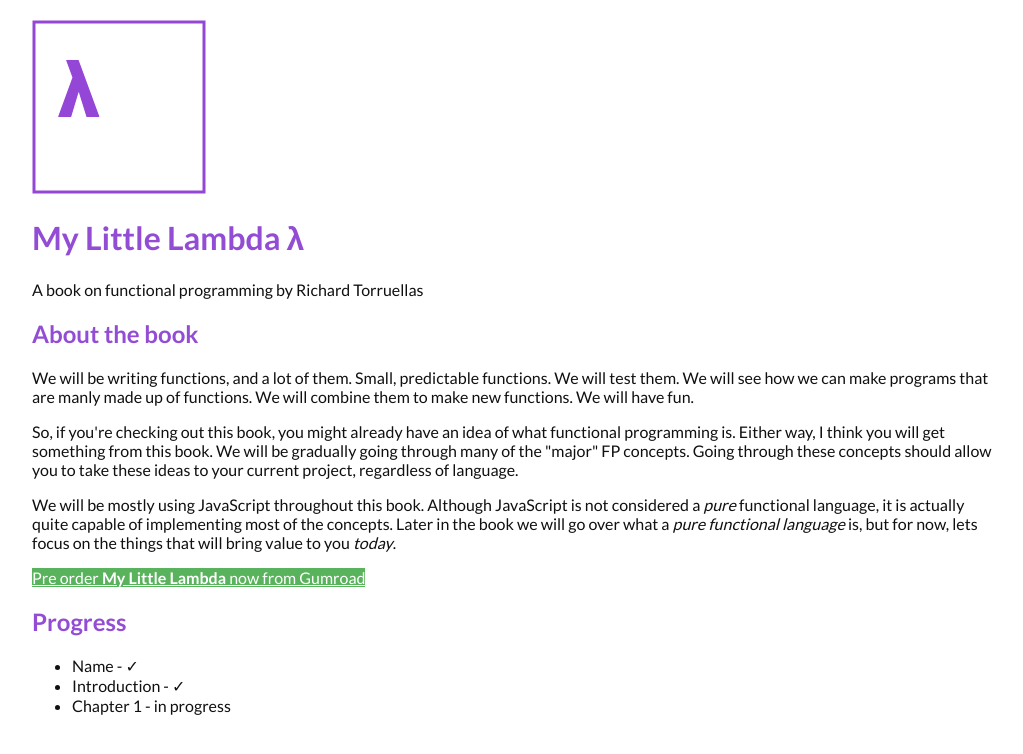
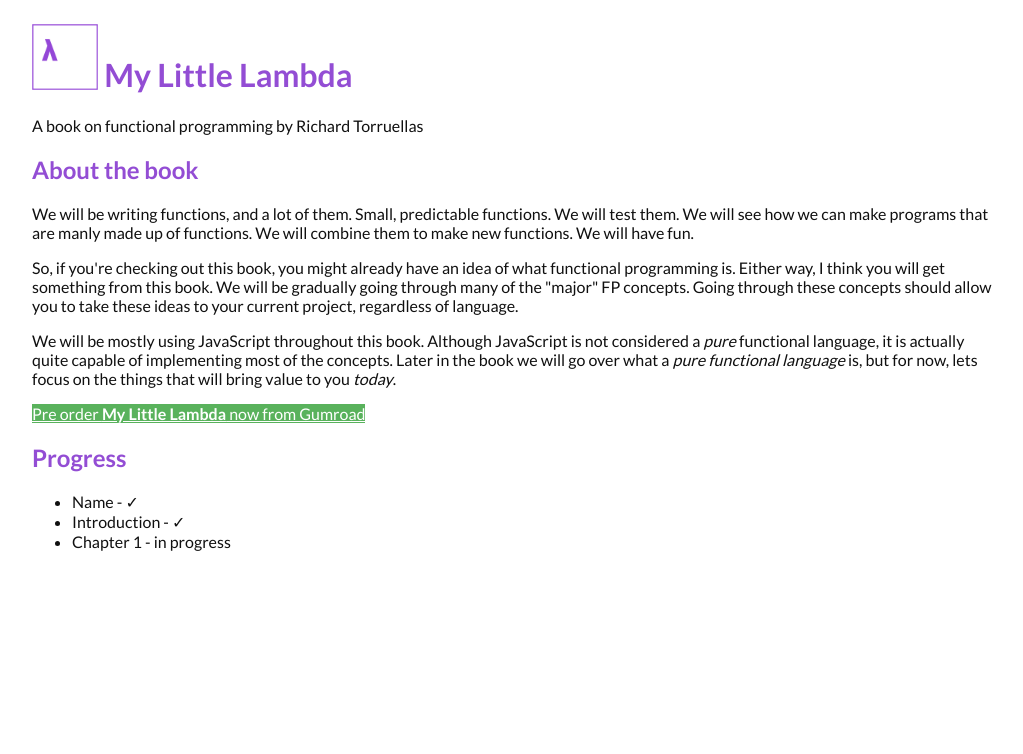
Before and after one commit to mylittlelambda/website, a plain HTML site: page index.html in a window 1280 px wide. Shown: the whole page, without its empty margins (128-1151 px from the left). Drawn offline with Linux system fonts and the light colour scheme.

Commit message:
fixing logo

```diff
--- a/index.html
+++ b/index.html
@@ -24,6 +24,12 @@
       max-width: 960px;
     }
 
+    .logo {
+      max-width: 66px;
+      position: relative;
+      top: 3px;
+    }
+
     p {
       color: #101010;
     }
@@ -31,24 +37,27 @@
     li {
       color: #101010;
     }
-
   </style>
   <script src="https://gumroad.com/js/gumroad.js"></script>
 </head>
 
 <body>
   <div class="container">
-  <img src="/assets/images/logo.png" />
-  <h1>My Little Lambda λ</h1>
+
+    <h1><img class="logo" src="/assets/images/logo.png" /> My Little Lambda</h1>
     <p>A book on functional programming by Richard Torruellas</p>
 
     <h2>About the book</h2>
-  <p>We will be writing functions, and a lot of them. Small, predictable functions. We will test them. We will see how we can
-    make programs that are manly made up of functions. We will combine them to make new functions. We will have fun.</p>
+    <p>We will be writing functions, and a lot of them. Small, predictable functions. We will test them. We will see how we
+      can make programs that are manly made up of functions. We will combine them to make new functions. We will have fun.</p>
 
-  <p>So, if you're checking out this book, you might already have an idea of what functional programming is. Either way, I think you will get something from this book. We will be gradually going through many of the "major" FP concepts. Going through these concepts should allow you to take these ideas to your current project, regardless of language.</p>
+    <p>So, if you're checking out this book, you might already have an idea of what functional programming is. Either way, I
+      think you will get something from this book. We will be gradually going through many of the "major" FP concepts. Going
+      through these concepts should allow you to take these ideas to your current project, regardless of language.</p>
 
-  <p>We will be mostly using JavaScript throughout this book. Although JavaScript is not considered a <em>pure</em> functional language, it is actually quite capable of implementing most of the concepts. Later in the book we will go over what a <em>pure functional language</em> is, but for now, lets focus on the things that will bring value to you <em>today</em>.</p>
+    <p>We will be mostly using JavaScript throughout this book. Although JavaScript is not considered a <em>pure</em> functional
+      language, it is actually quite capable of implementing most of the concepts. Later in the book we will go over what
+      a <em>pure functional language</em> is, but for now, lets focus on the things that will bring value to you <em>today</em>.</p>
 
     <p><a id="gumroad-button" class="gumroad-button" href="https://gum.co/qxdPj" target="_blank">Pre order <strong>My Little Lambda</strong> now from Gumroad</a></p>
 
```
Lines whose indentation alone changed are shown as unchanged.
